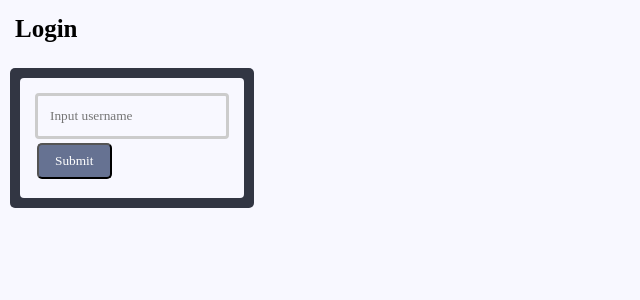
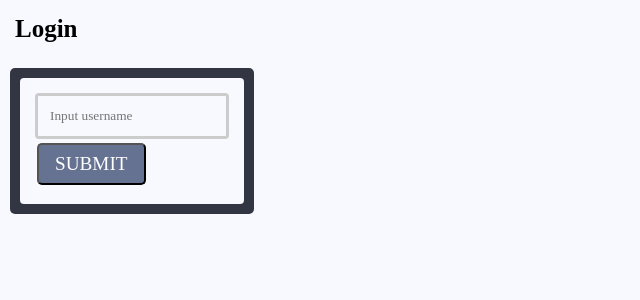
Before and after one commit to claudiaLisboa/socialmedia-app, a React (Create React App) app: page / in a window 1280 px wide. Shown: the top 300 px of the page, without its empty margins (0-640 px from the left). Built offline with nearby package versions, Linux system fonts and the light colour scheme; a web font is replaced by a local one.

Commit message:
updated style btn

```diff
--- a/src/App.css
+++ b/src/App.css
@@ -51,16 +51,15 @@ h2{
   border-radius: 4px;
 
 }
-
-.btnSubmit{
-  background-color: #667292;
+/*Buttons style*/
+.btnSubmit, .btnLogout, .btnPost{
   border-radius: 5px;
   color: white;
   padding: 8px 16px;
   text-decoration: none;
   margin: 4px 2px;
   cursor: pointer;
-
+  font-size: 1.2em;
 }
 
 .inputUser{
@@ -71,15 +70,13 @@ h2{
     resize: vertical;
 }
 
-/*Logo out*/
+/*Button Collor*/
+.btnSubmit, .btnPost {
+  background-color: #667292;
+}
 
 .btnLogout{
   background-color: #A52A2A;
-  border-radius: 5px;
-  color: white;
-  padding: 8px 16px;
-  text-decoration: none;
-  margin: 4px 2px;
-  cursor: pointer;
+}
 
-}
+/*Button Collor End*/
--- a/src/App.js
+++ b/src/App.js
@@ -1,7 +1,8 @@
 
 import React, { useEffect, useState } from "react";
 import Login from './components/Loging'
-import Header from "./components/Header";
+import Header from "./components/Header"
+import CreatePost from "./components/CreatePost"
 import  './App.css'
 
 function App() {
@@ -18,6 +19,7 @@ function App() {
   return (
     <div >
       <Header user={user} setUser={setUser}/>
+      <CreatePost />
     </div>
   );
 }
--- a/src/components/CreatePost.js
+++ b/src/components/CreatePost.js
@@ -1,8 +1,23 @@
 import React from "react";
 
-function CreatPost(){
+function CreatePost(){
 
-    return <div> CreatPost</div>
+    return (
+            <div>
+               <h1> Create New Post</h1>
+               <form>
+                    <input
+                        type="tyext"
+                        placeholder="Add Post Content"
+                    />
+                    <input
+                         type="file"
+
+                    />
+                    <button type="submit" className="btnPost">SUBMIT POST</button>
+               </form>
+            </div>
+        );
 }
 
-export default CreatPost;
+export default CreatePost;
--- a/src/components/Header.js
+++ b/src/components/Header.js
@@ -9,7 +9,7 @@ function Header({user, setUser}){
                 onClick={() => setUser('')}
                 className="btnLogout"
             >
-                Logout
+                LOGOUT
             </button>
         </div>
     ) ;
--- a/src/components/Loging.js
+++ b/src/components/Loging.js
@@ -21,7 +21,7 @@ function Login({setUser}){
                         />
                         <div className="form-group">
                             <div className="col-sm-offset-2 col-sm-10">
-                                <button type="submit" className="btnSubmit">Submit</button>
+                                <button type="submit" className="btnSubmit">SUBMIT</button>
                                 </div>
                             </div>
                     </form>
```
